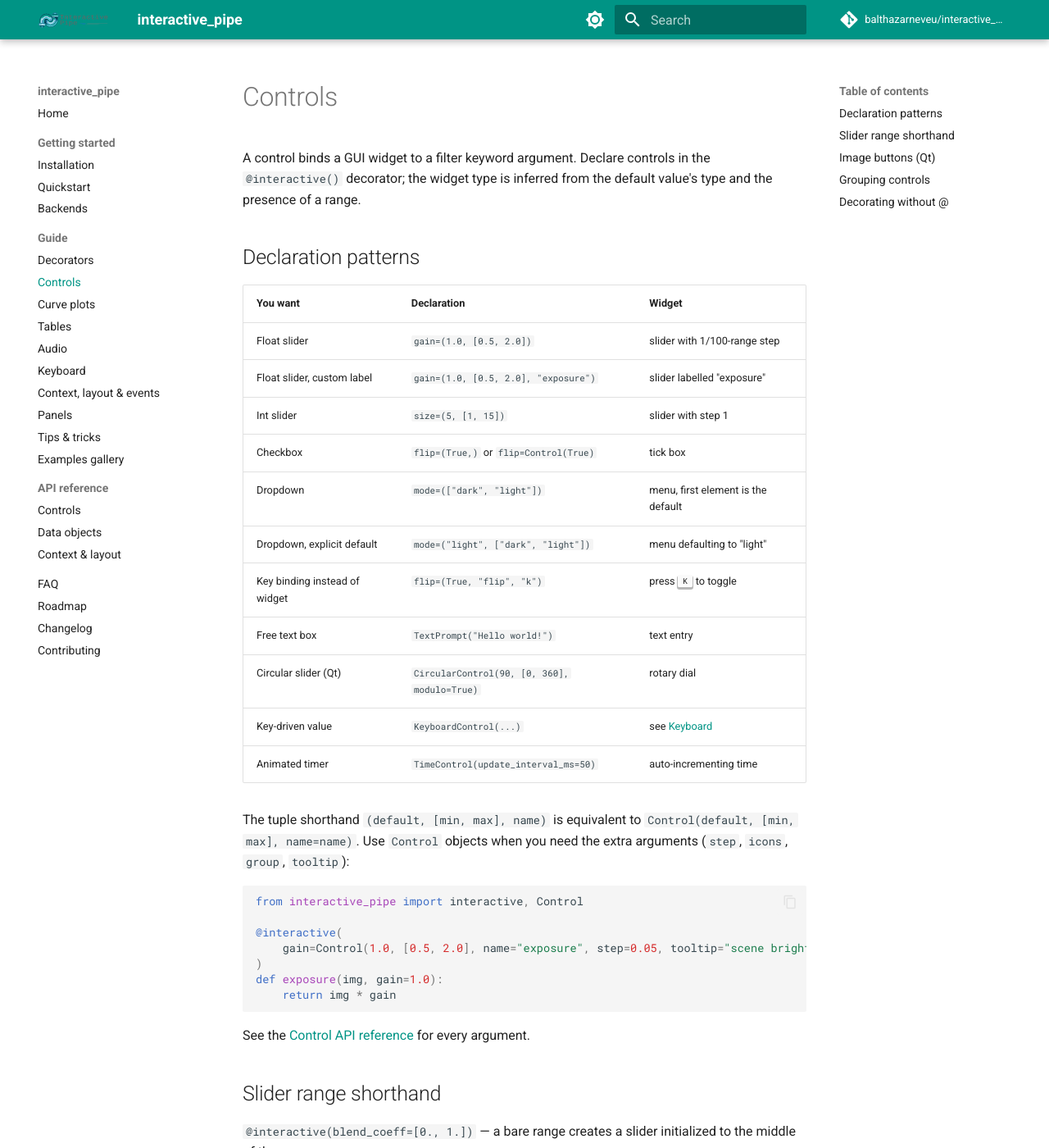
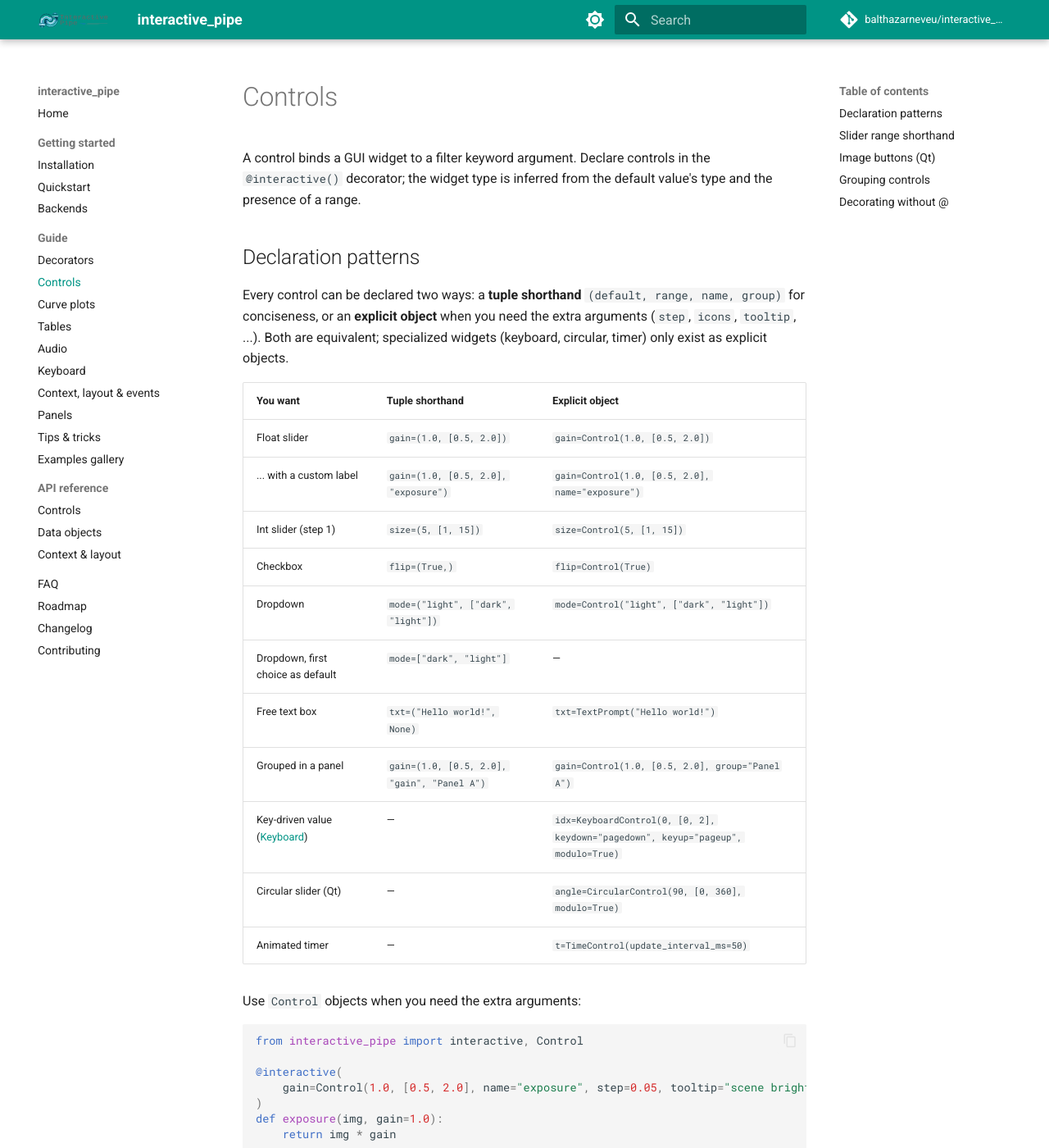
Before and after one commit to balthazarneveu/interactive_pipe, an MkDocs documentation site: the page built from docs/guide/controls.md, in a window 1280 px wide and 1400 px high. Shown: the whole window at 82% size. Built offline with MkDocs 1.6.1 and Material for MkDocs 9.7.7, drawn with Linux system fonts in a browser that asks for light colours; comment, search, counter and statistics services are not loaded.

Commit message:
Controls table: shorthand and explicit columns; fix removed keyboard tuples
The declaration table now pairs each tuple shorthand with its
explicit-object equivalent (tuple order: default, range, name, group;
verified against control_from_tuple).

This surfaced stale readme-era claims: keyboard tuple abbreviations
like (True, 'flip', 'k') were removed from the code (the 3rd/4th
elements now mean name/group). Fixed in quickstart, tips, keyboard
guide and the agent skill — key bindings always use KeyboardControl.

````diff
--- a/docs/guide/controls.md
+++ b/docs/guide/controls.md
@@ -4,21 +4,23 @@ A control binds a GUI widget to a filter keyword argument. Declare controls in t
 
 ## Declaration patterns
 
-| You want | Declaration | Widget |
+Every control can be declared two ways: a **tuple shorthand** `(default, range, name, group)` for conciseness, or an **explicit object** when you need the extra arguments (`step`, `icons`, `tooltip`, ...). Both are equivalent; specialized widgets (keyboard, circular, timer) only exist as explicit objects.
+
+| You want | Tuple shorthand | Explicit object |
 |---|---|---|
-| Float slider | `gain=(1.0, [0.5, 2.0])` | slider with 1/100-range step |
-| Float slider, custom label | `gain=(1.0, [0.5, 2.0], "exposure")` | slider labelled "exposure" |
-| Int slider | `size=(5, [1, 15])` | slider with step 1 |
-| Checkbox | `flip=(True,)` or `flip=Control(True)` | tick box |
-| Dropdown | `mode=(["dark", "light"])` | menu, first element is the default |
-| Dropdown, explicit default | `mode=("light", ["dark", "light"])` | menu defaulting to "light" |
-| Key binding instead of widget | `flip=(True, "flip", "k")` | press ++k++ to toggle |
-| Free text box | `TextPrompt("Hello world!")` | text entry |
-| Circular slider (Qt) | `CircularControl(90, [0, 360], modulo=True)` | rotary dial |
-| Key-driven value | `KeyboardControl(...)` | see [Keyboard](keyboard.md) |
-| Animated timer | `TimeControl(update_interval_ms=50)` | auto-incrementing time |
+| Float slider | `gain=(1.0, [0.5, 2.0])` | `gain=Control(1.0, [0.5, 2.0])` |
+| ... with a custom label | `gain=(1.0, [0.5, 2.0], "exposure")` | `gain=Control(1.0, [0.5, 2.0], name="exposure")` |
+| Int slider (step 1) | `size=(5, [1, 15])` | `size=Control(5, [1, 15])` |
+| Checkbox | `flip=(True,)` | `flip=Control(True)` |
+| Dropdown | `mode=("light", ["dark", "light"])` | `mode=Control("light", ["dark", "light"])` |
+| Dropdown, first choice as default | `mode=["dark", "light"]` | — |
+| Free text box | `txt=("Hello world!", None)` | `txt=TextPrompt("Hello world!")` |
+| Grouped in a panel | `gain=(1.0, [0.5, 2.0], "gain", "Panel A")` | `gain=Control(1.0, [0.5, 2.0], group="Panel A")` |
+| Key-driven value ([Keyboard](keyboard.md)) | — | `idx=KeyboardControl(0, [0, 2], keydown="pagedown", keyup="pageup", modulo=True)` |
+| Circular slider (Qt) | — | `angle=CircularControl(90, [0, 360], modulo=True)` |
+| Animated timer | — | `t=TimeControl(update_interval_ms=50)` |
 
-The tuple shorthand `(default, [min, max], name)` is equivalent to `Control(default, [min, max], name=name)`. Use `Control` objects when you need the extra arguments (`step`, `icons`, `group`, `tooltip`):
+Use `Control` objects when you need the extra arguments:
 
 ```python
 from interactive_pipe import interactive, Control
````
Also changed, not shown: .claude/skills/build-interactive-pipeline/SKILL.md (+1 -1 lines), docs/getting-started/quickstart.md (+1 -1 lines), docs/guide/keyboard.md (+1 -1 lines), docs/guide/tips.md (+4 -2 lines).
